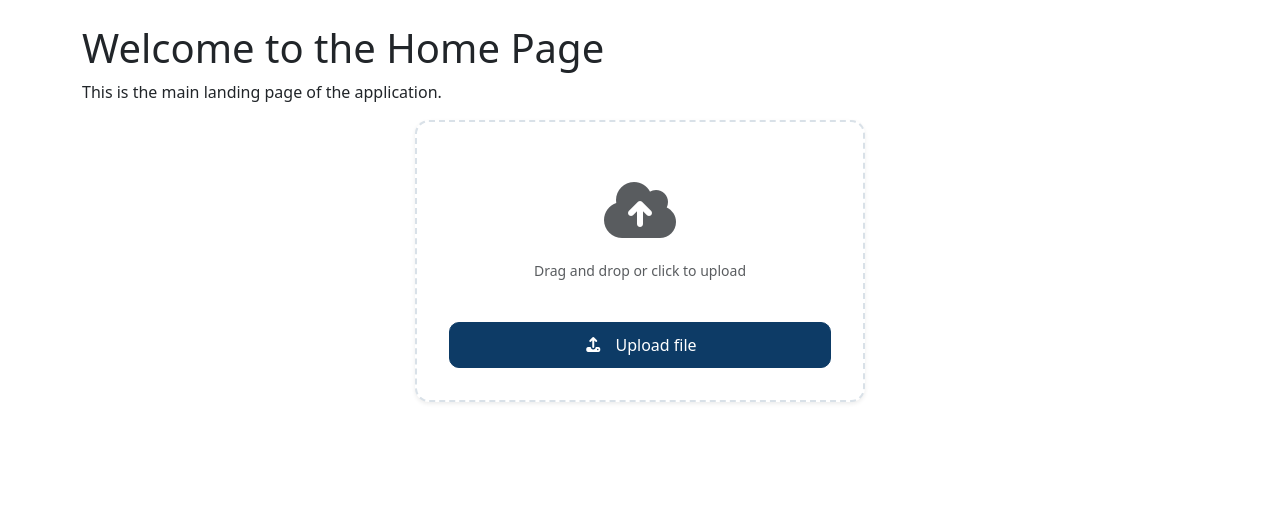
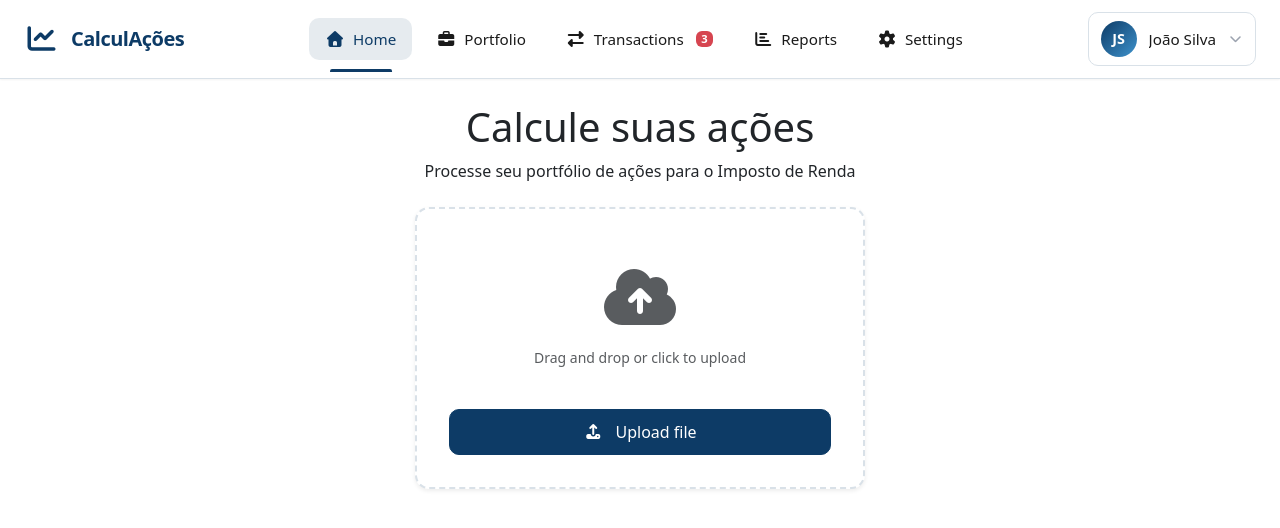
Before and after one commit to estevamgalvao/calculacoes-ui, an Angular app: page / in a window 1280 px wide. Shown: the top 528 px of the page. Built offline with nearby package versions, Linux system fonts and the light colour scheme.

Commit message:
feat: enhance file upload component with process file option

```diff
--- a/src/app/features/home/components/file-upload-card/file-upload-card.component.html
+++ b/src/app/features/home/components/file-upload-card/file-upload-card.component.html
@@ -48,18 +48,46 @@
       </div>
 
       <!-- Upload Button -->
-      <div class="upload-button-wrapper mt-3">
+<!--       <div class="upload-button-wrapper mt-3">
         <label class="btn btn-primary w-100 mb-0" [class.disabled]="disabled">
-          <i class="fas" [ngClass]="uploadedFile ? 'fa-sync-alt' : 'fa-upload'"></i>
-          {{ uploadedFile ? 'Resend file' : 'Upload file' }}
+          <i class="fas" [ngClass]="uploadedFile ? 'fa-arrow-right-to-bracket' : 'fa-upload'"></i>
+          {{ uploadedFile ? 'Process file' : 'Upload file' }}
           <input
             type="file"
             class="d-none"
             [accept]="acceptedFormats"
-            (change)="onFileSelected($event)"
+            (change)="uploadedFile ? onProcessFile() : onFileSelect($event)"
             [disabled]="disabled">
         </label>
+      </div> -->
+
+      <div class="upload-button-wrapper mt-3">
+        <!-- Show upload button when no file is uploaded -->
+        <label
+          *ngIf="!uploadedFile"
+          class="btn btn-primary w-100 mb-0"
+          [class.disabled]="disabled">
+          <i class="fas fa-upload"></i>
+          Upload file
+          <input
+            type="file"
+            class="d-none"
+            [accept]="acceptedFormats"
+            (change)="onFileSelect($event)"
+            [disabled]="disabled">
+        </label>
+
+        <!-- Show process button when file is uploaded -->
+        <label
+          *ngIf="uploadedFile"
+          class="btn btn-primary w-100 mb-0"
+          [class.disabled]="disabled"
+          (click)="onProcessFile()">
+          <i class="fas fa-arrow-right-to-bracket"></i>
+          Process file
+      </label>
       </div>
+
     </div>
   </div>
 </div>
--- a/src/app/features/home/components/file-upload-card/file-upload-card.component.ts
+++ b/src/app/features/home/components/file-upload-card/file-upload-card.component.ts
@@ -24,8 +24,9 @@ export class FileUploadCardComponent {
 
   @Output() fileSelected = new EventEmitter<File>();
   @Output() fileRemoved = new EventEmitter<void>();
+  @Output() fileProcessed = new EventEmitter<void>();
 
-  onFileSelected(event: Event): void {
+  onFileSelect(event: Event): void {
     const input = event.target as HTMLInputElement;
     if (input.files && input.files.length > 0) {
       const file = input.files[0];
@@ -35,13 +36,17 @@ export class FileUploadCardComponent {
     }
   }
 
+  onProcessFile(): void {
+    this.fileProcessed.emit();
+  }
+
   onRemoveFile(event: Event): void {
     event.stopPropagation();
     this.fileRemoved.emit();
   }
 
   formatFileSize(bytes: number): string {
-    return `${(bytes / (1024)).toFixed(2)} KB`;
+    return `${(bytes / (1024 * 1024)).toFixed(4)} MB`;
   }
 
   getStatusBadgeClass(): string {
--- a/src/app/features/home/pages/home/home.page.html
+++ b/src/app/features/home/pages/home/home.page.html
@@ -1,9 +1,19 @@
+<app-header-bar
+      [appTitle]="'CalculAções'"
+      [menuItems]="menuItems"
+      [activeMenuId]="activeMenuId"
+      [userName]="'João Silva'"
+      [showUserMenu]="true"
+      (menuItemClicked)="onMenuItemClicked($event)"
+      (userMenuClicked)="onUserMenuClicked()"
+      (logoClicked)="onLogoClicked()">
+</app-header-bar>
 
 <div class="container py-4">
     <div class="row">
-        <div class="col">
-            <h1>Welcome to the Home Page</h1>
-            <p>This is the main landing page of the application.</p>
+        <div class="col text-center mb-2">
+            <h1>Calcule suas ações</h1>
+            <p>Processe seu portfólio de ações para o Imposto de Renda</p>
         </div>
     </div>
     <app-file-upload-card
@@ -12,6 +22,7 @@
       [maxSizeInMB]="5"
       [disabled]="isUploading"
       (fileSelected)="onFileSelected($event)"
-      (fileRemoved)="onFileRemoved()">
+      (fileRemoved)="onFileRemoved()"
+      (fileProcessed)="onProcessFile()">
     </app-file-upload-card>
 </div>
--- a/src/app/features/home/pages/home/home.page.ts
+++ b/src/app/features/home/pages/home/home.page.ts
@@ -1,26 +1,80 @@
 import { Component } from '@angular/core';
 import { FileUploadCardComponent, UploadedFile } from '../../components/file-upload-card/file-upload-card.component';
+import { HeaderBarComponent, MenuItem } from '../../components/header-bar/header-bar.component';
 
 @Component({
   selector: 'app-home',
-  imports: [FileUploadCardComponent],
+  imports: [
+    FileUploadCardComponent,
+    HeaderBarComponent
+  ],
   templateUrl: './home.page.html',
   styleUrl: './home.page.scss',
 })
 export class HomePage {
 
+  /* Properties for HeaderBarComponent */
+  activeMenuId: string = 'home';
+
+  menuItems: MenuItem[] = [
+    {
+      id: 'home',
+      label: 'Home',
+      icon: 'fa-home'
+    },
+    {
+      id: 'portfolio',
+      label: 'Portfolio',
+      icon: 'fa-briefcase'
+    },
+    {
+      id: 'transactions',
+      label: 'Transactions',
+      icon: 'fa-exchange-alt',
+      badge: 3
+    },
+    {
+      id: 'reports',
+      label: 'Reports',
+      icon: 'fa-chart-bar'
+    },
+    {
+      id: 'settings',
+      label: 'Settings',
+      icon: 'fa-cog'
+    }
+  ];
+
+  onMenuItemClicked(item: MenuItem): void {
+    console.log('Menu item clicked:', item);
+    this.activeMenuId = item.id;
+    // Navigate or perform action
+  }
+
+  onUserMenuClicked(): void {
+    console.log('User menu clicked');
+    // Open user dropdown or navigate to profile
+  }
+
+  onLogoClicked(): void {
+    console.log('Logo clicked');
+    this.activeMenuId = 'home';
+    // Navigate to home
+  }
+
+
+  /* Properties for FileUploadCardComponent */
   currentFile: File | null = null;
   currentFileMetadata: UploadedFile | null = null;
   isUploading = false;
-  // uploadingStatus: 'loading' | 'ready' | null = null;
 
   onFileSelected(file: File): void {
     console.log('File selected:', file);
-    // Set initial loading state
     this.currentFile = file;
 
+    // Creating new object to trigger change detection in child component
     this.currentFileMetadata = {
-          ...this.currentFileMetadata, //nenhum filho atualiza, porque Angular não detecta mutação, apenas nova referência
+          ...this.currentFileMetadata,
           name: file.name,
           size: file.size,
           status: 'loading'
@@ -28,14 +82,19 @@ export class HomePage {
 
     // Simulate upload process
     this.isUploading = true;
+    this.isUploading = false;
 
-      this.isUploading = false;
-      this.currentFileMetadata = {
-          ...this.currentFileMetadata, //nenhum filho atualiza, porque Angular não detecta mutação, apenas nova referência
-          name: file.name,
-          size: file.size,
-          status: 'ready'
-        };
+    // Creating new object to trigger change detection in child component
+    this.currentFileMetadata = {
+        ...this.currentFileMetadata,
+        name: file.name,
+        size: file.size,
+        status: 'ready'
+      };
+  }
+
+  onProcessFile(): void {
+    console.log('Processing file:', this.currentFile);
   }
 
   onFileRemoved(): void {
@@ -43,4 +102,6 @@ export class HomePage {
     this.currentFileMetadata = null;
   }
 
+
+
 }
```
